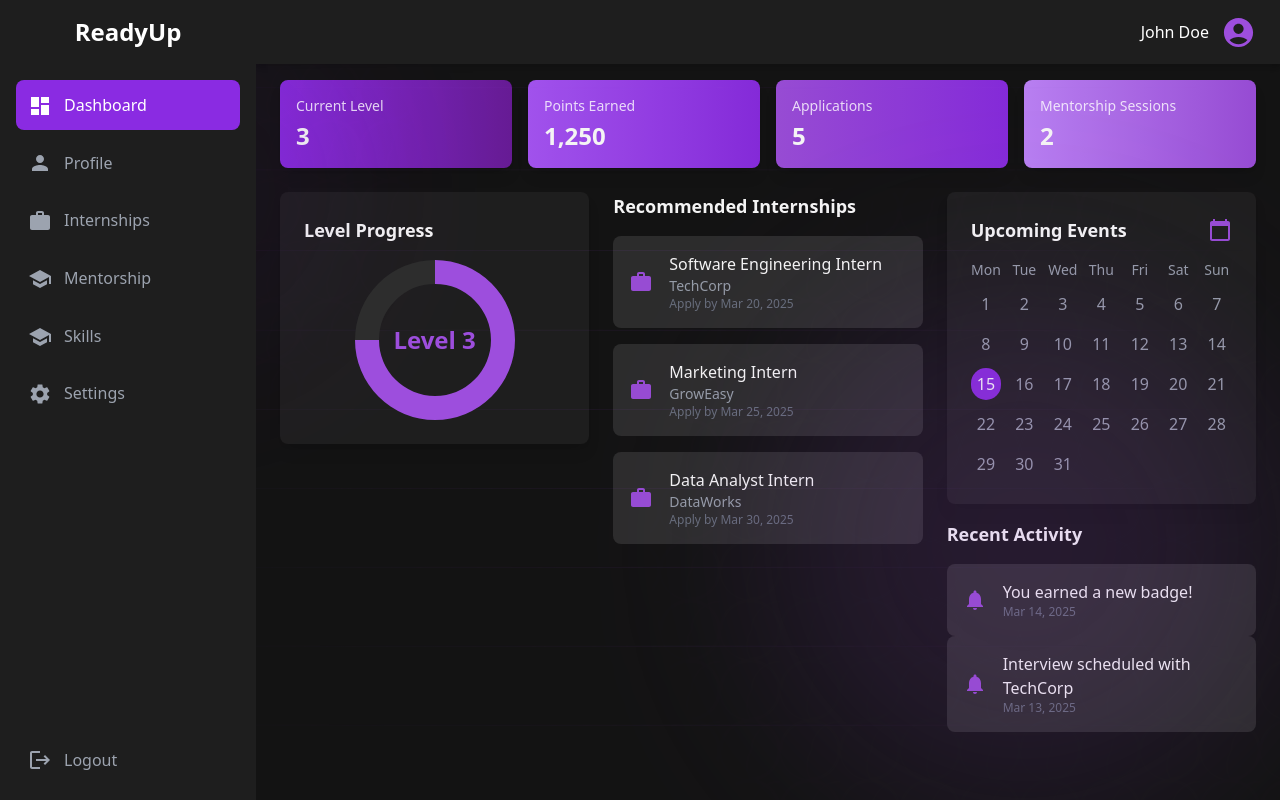
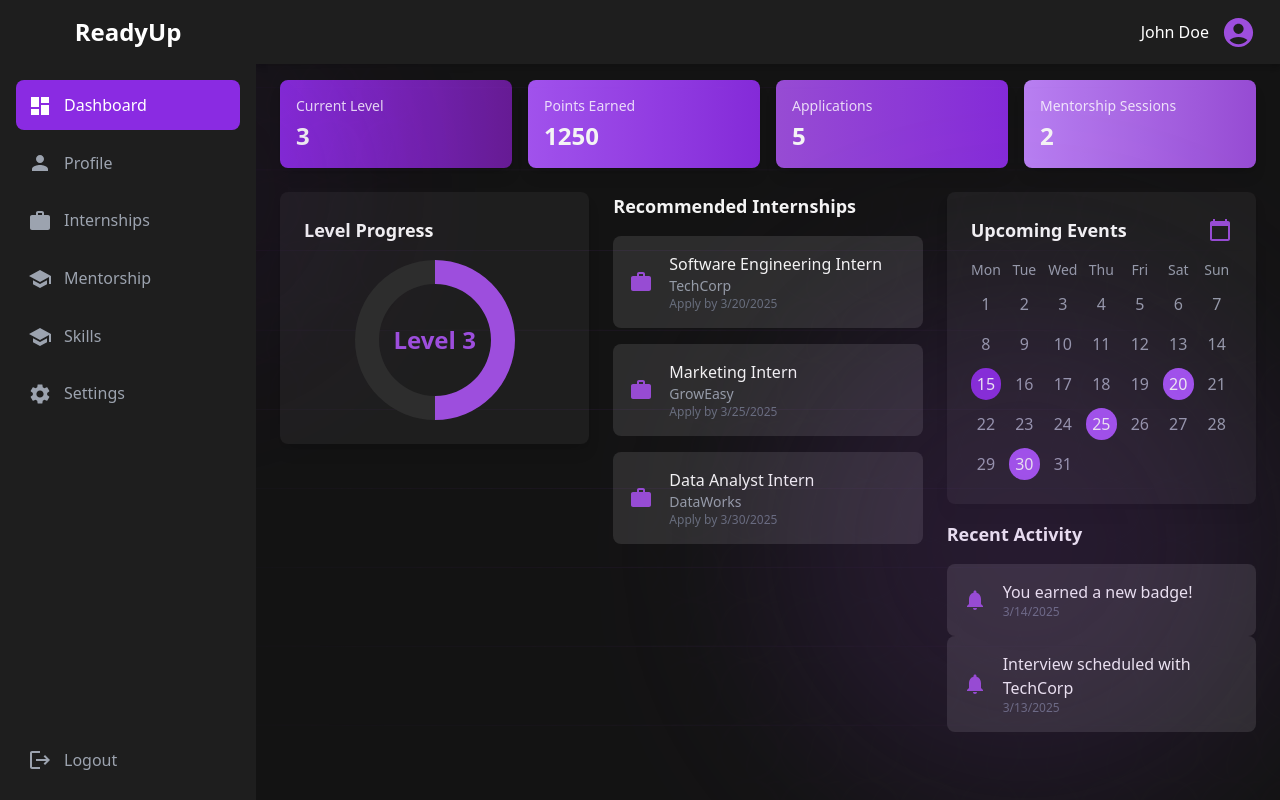
Before and after one commit to 4-DA/ready_to_connect_frontend, a React (Vite) app: page /dashboard in a window 1280 px wide. Built offline with nearby package versions, Linux system fonts and the light colour scheme.

Commit message:
edits to dashboard

```diff
--- a/src/components/dashboard/Calendar.jsx
+++ b/src/components/dashboard/Calendar.jsx
@@ -2,9 +2,9 @@ import React from "react";
 import { motion } from "framer-motion";
 import CalendarTodayIcon from "@mui/icons-material/CalendarToday";
 
-const Calendar = () => {
+const Calendar = ({ eventDates = [] }) => {
   const days = Array.from({ length: 31 }, (_, i) => i + 1);
-  const today = 15; // Example: Highlight 15th as today
+  const today = new Date().getDate(); // Highlight today's date
 
   return (
     <motion.div
@@ -27,7 +27,11 @@ const Calendar = () => {
           <div
             key={day}
             className={`p-1 rounded-full ${
-              day === today ? "bg-primary text-white" : "text-gray-400"
+              day === today
+                ? "bg-primary text-white"
+                : eventDates.includes(day)
+                ? "bg-purple-500 text-white"
+                : "text-gray-400"
             }`}
           >
             {day}
--- a/src/components/dashboard/ProgressChart.jsx
+++ b/src/components/dashboard/ProgressChart.jsx
@@ -1,24 +1,24 @@
-import React from 'react';
-import { Doughnut } from 'react-chartjs-2';
-import { Chart as ChartJS, ArcElement, Tooltip, Legend } from 'chart.js';
-import { motion } from 'framer-motion';
+import React from "react";
+import { Doughnut } from "react-chartjs-2";
+import { Chart as ChartJS, ArcElement, Tooltip, Legend } from "chart.js";
+import { motion } from "framer-motion";
 
 ChartJS.register(ArcElement, Tooltip, Legend);
 
-const ProgressChart = () => {
+const ProgressChart = ({ progress, currentLevel }) => {
   const data = {
-    labels: ['Current Level', 'Remaining'],
+    labels: ["Current Level", "Remaining"],
     datasets: [
       {
-        data: [75, 25], // Example: 75% progress to next level
-        backgroundColor: ['#9D4EDD', '#2D2D2D'],
+        data: [progress, 100 - progress],
+        backgroundColor: ["#9D4EDD", "#2D2D2D"],
         borderWidth: 0,
       },
     ],
   };
 
   const options = {
-    cutout: '70%',
+    cutout: "70%",
     plugins: {
       legend: { display: false },
       tooltip: { enabled: false },
@@ -36,7 +36,9 @@ const ProgressChart = () => {
       <div className="relative w-40 h-40 mx-auto">
         <Doughnut data={data} options={options} />
         <div className="absolute inset-0 flex items-center justify-center">
-          <p className="text-2xl font-bold text-primary-light">Level 3</p>
+          <p className="text-2xl font-bold text-primary-light">
+            Level {currentLevel}
+          </p>
         </div>
       </div>
     </motion.div>
--- /dev/null
+++ b/src/contexts/AuthContext.jsx
@@ -0,0 +1,33 @@
+import React, { createContext, useContext, useState, useEffect } from "react";
+
+const AuthContext = createContext();
+
+export const AuthProvider = ({ children }) => {
+  const [user, setUser] = useState({
+    id: "some-student-id",
+    userType: "student",
+  }); // Default user
+
+  useEffect(() => {
+    // Simulate fetching user data (replace with actual auth logic)
+    const fetchUser = async () => {
+      try {
+        // Example: Fetch user from localStorage or API
+        const userData = { id: "some-student-id", userType: "student" };
+        setUser(userData);
+      } catch (error) {
+        console.error("Error fetching user:", error);
+      }
+    };
+
+    fetchUser();
+  }, []);
+
+  return (
+    <AuthContext.Provider value={{ user, setUser }}>
+      {children}
+    </AuthContext.Provider>
+  );
+};
+
+export const useAuth = () => useContext(AuthContext);
--- a/src/main.jsx
+++ b/src/main.jsx
@@ -1,11 +1,14 @@
+import React from "react";
+import ReactDOM from "react-dom/client";
+import App from "./App.jsx";
+import { AuthProvider } from "./contexts/AuthContext.jsx"; // Updated import
+import "./index.css";
+import "./styles/tailwind.css";
 
-import React from 'react';
-import ReactDOM from 'react-dom/client';
-import App from './App';
-import './styles/tailwind.css';
-
-ReactDOM.createRoot(document.getElementById('root')).render(
+ReactDOM.createRoot(document.getElementById("root")).render(
   <React.StrictMode>
-    <App />
+    <AuthProvider>
+      <App />
+    </AuthProvider>
   </React.StrictMode>
 );
--- a/src/pages/Dashboard.jsx
+++ b/src/pages/Dashboard.jsx
@@ -1,31 +1,139 @@
-import React from 'react';
-import Sidebar from '../components/dashboard/Sidebar';
-import Header from '../components/dashboard/Header';
-import StatsCard from '../components/dashboard/StatsCard';
-import ProgressChart from '../components/dashboard/ProgressChart';
-import InternshipCard from '../components/dashboard/InternshipCard';
-import RecentActivity from '../components/dashboard/RecentActivity';
-import Calendar from '../components/dashboard/Calendar';
-import AnimatedBackground from '../components/ui/AnimatedBackground';
+import React, { useState, useEffect } from "react";
+import axios from "axios";
+import { useAuth } from "../contexts/AuthContext";
+import Sidebar from "../components/dashboard/Sidebar";
+import Header from "../components/dashboard/Header";
+import StatsCard from "../components/dashboard/StatsCard";
+import ProgressChart from "../components/dashboard/ProgressChart";
+import InternshipCard from "../components/dashboard/InternshipCard";
+import RecentActivity from "../components/dashboard/RecentActivity";
+import Calendar from "../components/dashboard/Calendar";
+import AnimatedBackground from "../components/ui/AnimatedBackground";
 
 const Dashboard = () => {
+  const { user } = useAuth();
+  const [student, setStudent] = useState(null);
+  const [internships, setInternships] = useState([]);
+  const [notifications, setNotifications] = useState([]);
+  const [loading, setLoading] = useState(true);
+  const [error, setError] = useState(null);
+
+  useEffect(() => {
+    const fetchData = async () => {
+      if (!user) return;
+
+      try {
+        const studentId = user.id;
+
+        // Mock data for testing (replace with actual API calls)
+        const mockStudent = {
+          skillLevel: 3,
+          totalPoints: 1250,
+          appliedInternships: [{}, {}, {}, {}, {}], // 5 applications
+          aiConversationHistory: [{}, {}], // 2 mentorship sessions
+          interests: ["software", "marketing"],
+        };
+        const mockInternships = [
+          {
+            title: "Software Engineering Intern",
+            business: { companyName: "TechCorp" },
+            applicationDeadline: "2025-03-20",
+          },
+          {
+            title: "Marketing Intern",
+            business: { companyName: "GrowEasy" },
+            applicationDeadline: "2025-03-25",
+          },
+          {
+            title: "Data Analyst Intern",
+            business: { companyName: "DataWorks" },
+            applicationDeadline: "2025-03-30",
+          },
+        ];
+        const mockNotifications = [
+          {
+            message: "You earned a new badge!",
+            createdAt: "2025-03-14T10:00:00Z",
+            type: "achievement",
+          },
+          {
+            message: "Interview scheduled with TechCorp",
+            createdAt: "2025-03-13T12:00:00Z",
+            type: "application",
+          },
+        ];
+
+        setStudent(mockStudent);
+        setInternships(mockInternships);
+        setNotifications(mockNotifications);
+        setLoading(false);
+      } catch (error) {
+        console.error("Error fetching data:", error);
+        setError("Failed to load dashboard data.");
+        setLoading(false);
+      }
+    };
+
+    fetchData();
+  }, [user]);
+
+  if (loading) {
+    return <div className="text-white text-center">Loading...</div>;
+  }
+
+  if (error || !student) {
+    return (
+      <div className="text-white text-center">
+        {error || "Error loading student data."}
+      </div>
+    );
+  }
+
+  // Calculate stats dynamically with fallback values
   const stats = [
-    { title: 'Current Level', value: '3', gradient: 'bg-gradient-to-r from-primary to-primary-dark' },
-    { title: 'Points Earned', value: '1,250', gradient: 'bg-gradient-to-r from-purple-500 to-primary' },
-    { title: 'Applications', value: '5', gradient: 'bg-gradient-to-r from-primary-light to-primary' },
-    { title: 'Mentorship Sessions', value: '2', gradient: 'bg-gradient-to-r from-purple-400 to-primary-light' },
+    {
+      title: "Current Level",
+      value: student.skillLevel || 0,
+      gradient: "bg-gradient-to-r from-primary to-primary-dark",
+    },
+    {
+      title: "Points Earned",
+      value: student.totalPoints || 0,
+      gradient: "bg-gradient-to-r from-purple-500 to-primary",
+    },
+    {
+      title: "Applications",
+      value: student.appliedInternships?.length || 0,
+      gradient: "bg-gradient-to-r from-primary-light to-primary",
+    },
+    {
+      title: "Mentorship Sessions",
+      value: student.aiConversationHistory?.length || 0,
+      gradient: "bg-gradient-to-r from-purple-400 to-primary-light",
+    },
   ];
 
-  const internships = [
-    { title: 'Software Engineering Intern', company: 'TechCorp', date: 'Apply by Mar 20, 2025' },
-    { title: 'Marketing Intern', company: 'GrowEasy', date: 'Apply by Mar 25, 2025' },
-    { title: 'Data Analyst Intern', company: 'DataWorks', date: 'Apply by Mar 30, 2025' },
-  ];
+  // Calculate progress to next level (assuming 500 points per level)
+  const pointsPerLevel = 500;
+  const progressToNextLevel = student.totalPoints
+    ? ((student.totalPoints % pointsPerLevel) / pointsPerLevel) * 100
+    : 0;
 
-  const activities = [
-    { message: 'You earned a new badge!', date: 'Mar 14, 2025' },
-    { message: 'Interview scheduled with TechCorp', date: 'Mar 13, 2025' },
-  ];
+  // Prepare recent activities from notifications
+  const activities = notifications
+    .filter((notification) =>
+      ["achievement", "application"].includes(notification.type)
+    )
+    .slice(0, 3)
+    .map((notification) => ({
+      message: notification.message,
+      date: new Date(notification.createdAt).toLocaleDateString(),
+    }));
+
+  // Prepare calendar events
+  const eventDates = internships
+    .filter((internship) => internship.applicationDeadline)
+    .map((internship) => new Date(internship.applicationDeadline).getDate());
 
   return (
     <div className="relative min-h-screen bg-dark">
@@ -35,28 +143,42 @@ const Dashboard = () => {
       <div className="ml-64 pt-20 px-6 pb-6">
         <div className="flex space-x-4 mb-6">
           {stats.map((stat, index) => (
-            <StatsCard key={index} title={stat.title} value={stat.value} gradient={stat.gradient} />
+            <StatsCard
+              key={index}
+              title={stat.title}
+              value={stat.value}
+              gradient={stat.gradient}
+            />
           ))}
         </div>
         <div className="grid grid-cols-1 md:grid-cols-3 gap-6">
           <div className="md:col-span-1">
-            <ProgressChart />
+            <ProgressChart
+              progress={progressToNextLevel}
+              currentLevel={student.skillLevel || 0}
+            />
           </div>
           <div className="md:col-span-1 space-y-4">
-            <h3 className="text-lg font-semibold text-white">Recommended Internships</h3>
-            {internships.map((internship, index) => (
+            <h3 className="text-lg font-semibold text-white">
+              Recommended Internships
+            </h3>
+            {internships.slice(0, 3).map((internship, index) => (
               <InternshipCard
                 key={index}
                 title={internship.title}
-                company={internship.company}
-                date={internship.date}
+                company={internship.business?.companyName || "Unknown Company"}
+                date={`Apply by ${new Date(
+                  internship.applicationDeadline
+                ).toLocaleDateString()}`}
               />
             ))}
           </div>
           <div className="md:col-span-1 space-y-4">
-            <Calendar />
+            <Calendar eventDates={eventDates} />
             <div>
-              <h3 className="text-lg font-semibold text-white mb-4">Recent Activity</h3>
+              <h3 className="text-lg font-semibold text-white mb-4">
+                Recent Activity
+              </h3>
               {activities.map((activity, index) => (
                 <RecentActivity
                   key={index}
```
Also changed, not shown: components/dashboard/Sidebar.jsx (+20 -18 lines), components/dashboard/StatsCard.jsx (+5 -3 lines).
